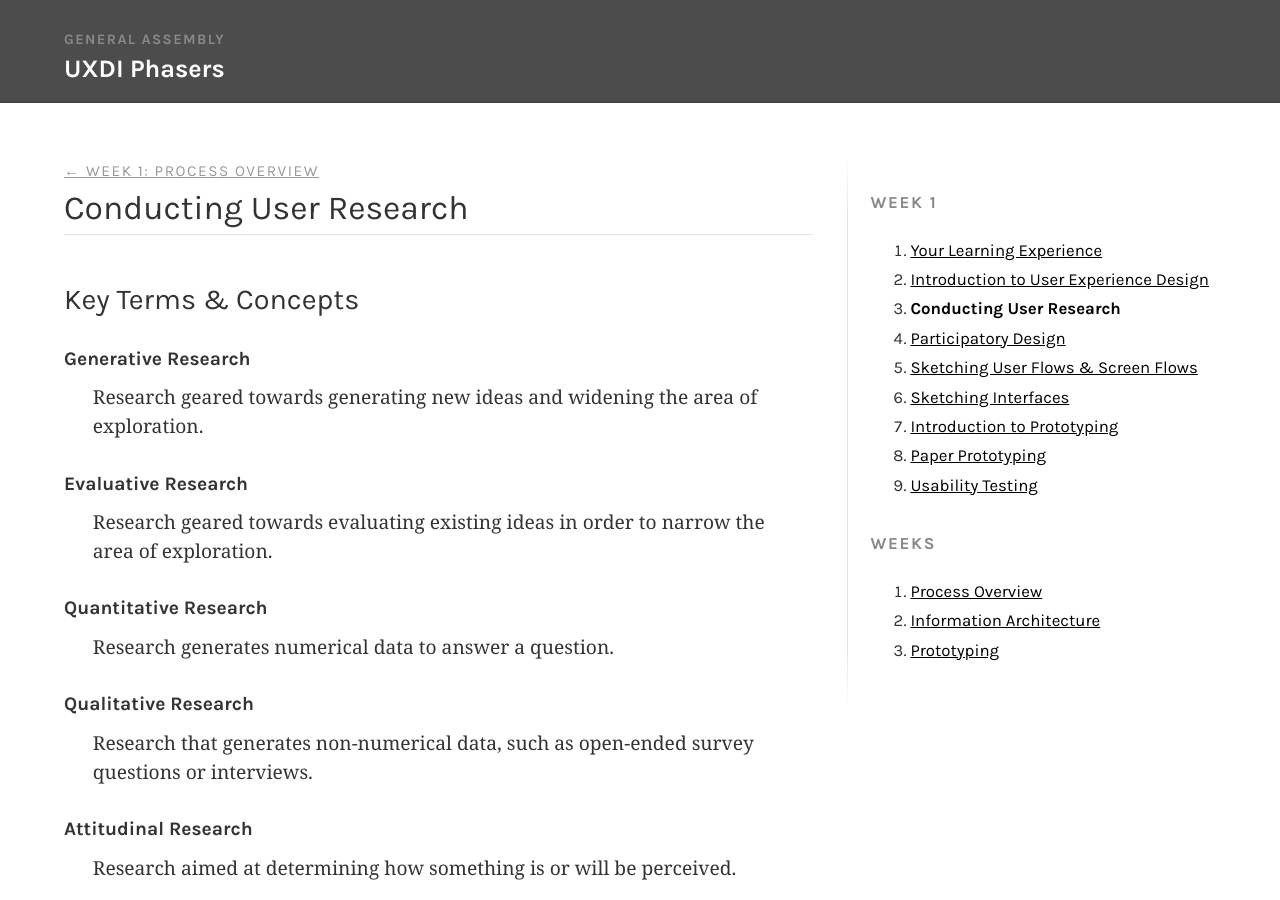
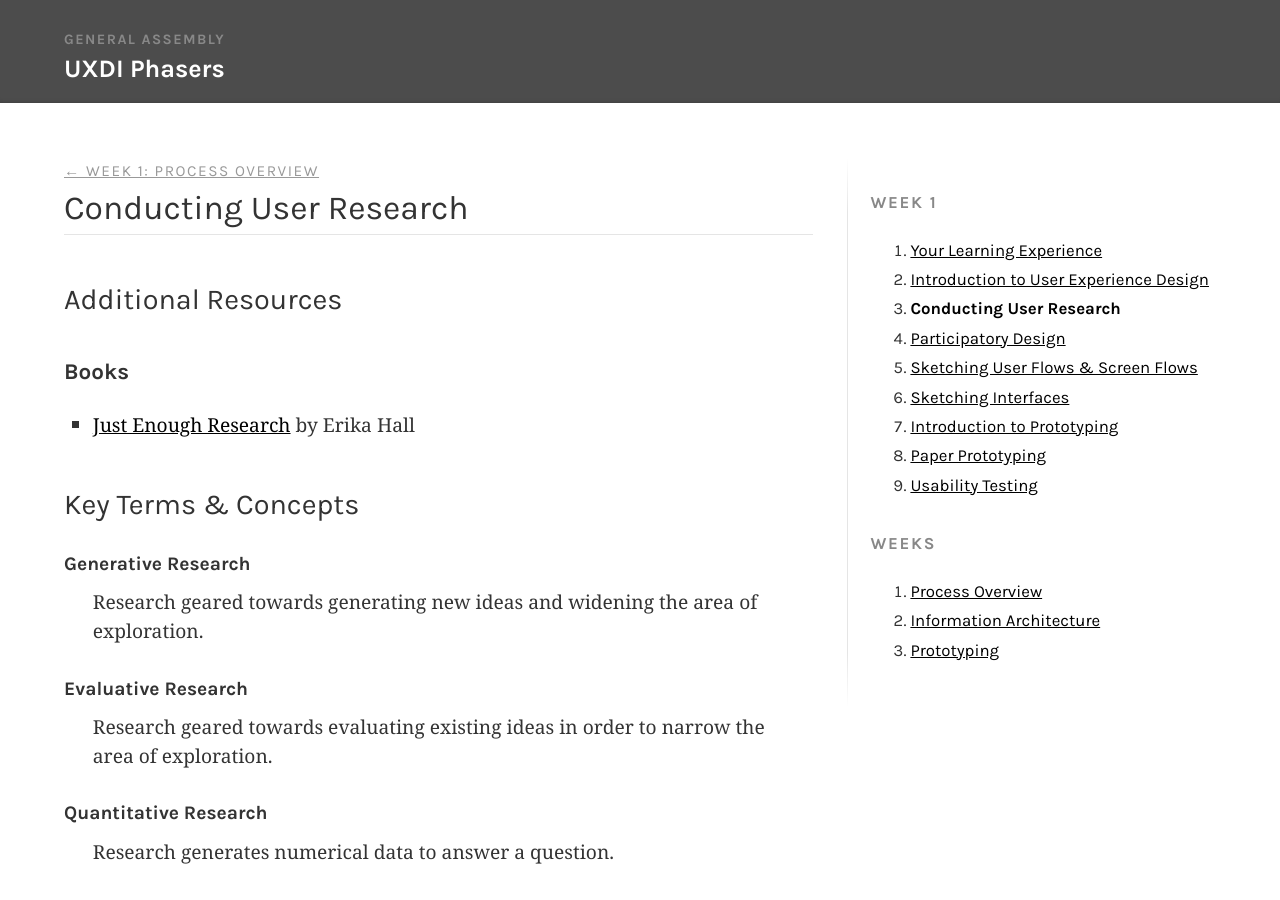
Before and after one commit to nevanscott/lightsabers, a Jekyll site: the page built from _lessons/1-3-user-research.md, in a window 1280 px wide and 900 px high. Built offline with Jekyll 4.4.1, drawn with Linux system fonts in a browser that asks for light colours; Markdown is read by kramdown in place of the engine named in the settings.

Commit message:
adding Just Enough Research

```diff
--- a/_lessons/1-3-user-research.md
+++ b/_lessons/1-3-user-research.md
@@ -3,6 +3,13 @@ title: Conducting User Research
 week: 1
 number: 3
 date: Dec. 1, 2014
+
+resources:
+  books:
+    -
+      title: Just Enough Research
+      url: http://www.abookapart.com/products/just-enough-research
+      author: Erika Hall
 
 terms:
   - term: Generative Research
```
